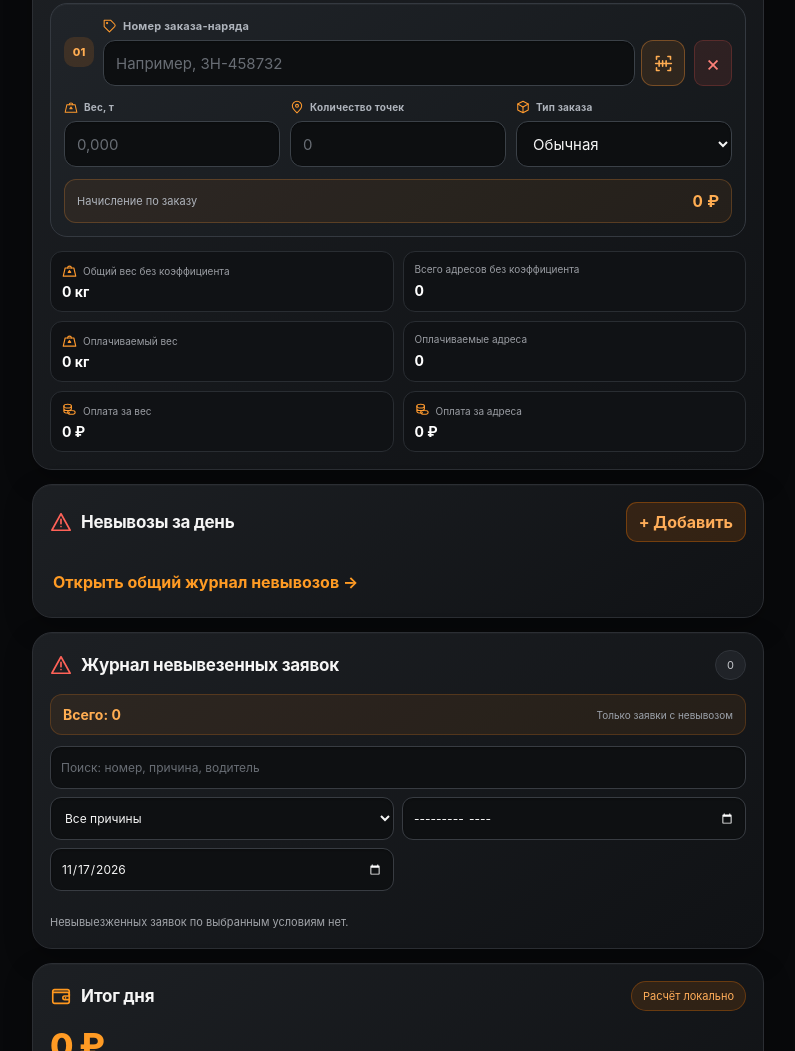
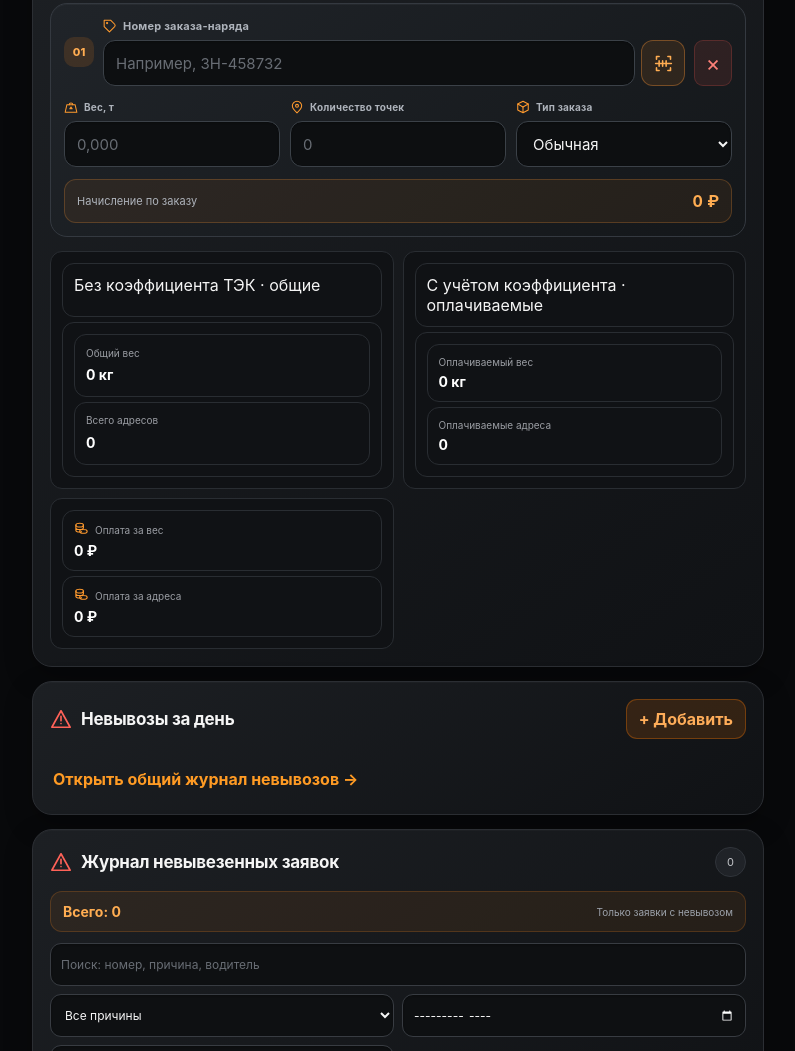
Before and after one commit to busygin-nickita/moya-zarplata, a plain HTML site: page index.html in a window 1280 px wide. Shown: the part 3271-4322 px from the top of the page, without its empty margins (242-1037 px from the left). Drawn offline with nearby package versions, Linux system fonts and the light colour scheme.

Commit message:
Group daily totals into neutral gross and orange payable sections

```diff
--- a/index.html
+++ b/index.html
@@ -135,7 +135,26 @@
  <p class="scanner-hint">Если код не считывается, можно ввести номер ЗН вручную в поле заказа.</p>
 </div>
 <div id="orders"></div>
-<div class="totals"><div><span class="metric-label"><svg class="inline-icon"><use href="#i-weight"/></svg>Общий вес без коэффициента</span><b id="rawWeightTotal">0 кг</b></div><div><span>Всего адресов без коэффициента</span><b id="rawPointsTotal">0</b></div><div><span class="metric-label"><svg class="inline-icon"><use href="#i-weight"/></svg>Оплачиваемый вес</span><b id="weightTotal">0 кг</b></div><div><span>Оплачиваемые адреса</span><b id="pointsTotal">0</b></div><div><span class="metric-label"><svg class="inline-icon"><use href="#i-coins"/></svg>Оплата за вес</span><b id="weightPay">0 ₽</b></div><div><span class="metric-label"><svg class="inline-icon"><use href="#i-coins"/></svg>Оплата за адреса</span><b id="pointsPay">0 ₽</b></div></div>
+<div class="totals">
+ <div class="totals-group totals-raw">
+  <div class="totals-group-title">Без коэффициента ТЭК · общие</div>
+  <div class="totals-group-grid">
+   <div><span class="metric-label">Общий вес</span><b id="rawWeightTotal">0 кг</b></div>
+   <div><span>Всего адресов</span><b id="rawPointsTotal">0</b></div>
+  </div>
+ </div>
+ <div class="totals-group totals-paid">
+  <div class="totals-group-title">С учётом коэффициента · оплачиваемые</div>
+  <div class="totals-group-grid">
+   <div><span class="metric-label">Оплачиваемый вес</span><b id="weightTotal">0 кг</b></div>
+   <div><span>Оплачиваемые адреса</span><b id="pointsTotal">0</b></div>
+  </div>
+ </div>
+ <div class="totals-payments">
+  <div><span class="metric-label"><svg class="inline-icon"><use href="#i-coins"/></svg>Оплата за вес</span><b id="weightPay">0 ₽</b></div>
+  <div><span class="metric-label"><svg class="inline-icon"><use href="#i-coins"/></svg>Оплата за адреса</span><b id="pointsPay">0 ₽</b></div>
+ </div>
+</div>
 </section>
 <section class="card">
 <div class="section-head"><h2><svg class="heading-icon danger"><use href="#i-alert"/></svg>Невывозы за день</h2><button id="addMissed" class="small-btn">+ Добавить</button></div>
@@ -214,5 +233,5 @@
 </nav>
 <section id="printReport" aria-hidden="true"></section>
 <footer>Локальное хранение · Google Sheets при подключении интернета</footer>
-<script src="config.js?v=15"></script><script src="https://unpkg.com/@zxing/browser@0.2.1"></script><script src="https://cdn.jsdelivr.net/npm/tesseract.js@5/dist/tesseract.min.js"></script><script src="https://cdn.jsdelivr.net/npm/html2canvas@1.4.1/dist/html2canvas.min.js"></script><script src="https://cdn.jsdelivr.net/npm/jspdf@2.5.2/dist/jspdf.umd.min.js"></script><script src="app.js?v=51"></script>
+<script src="config.js?v=15"></script><script src="https://unpkg.com/@zxing/browser@0.2.1"></script><script src="https://cdn.jsdelivr.net/npm/tesseract.js@5/dist/tesseract.min.js"></script><script src="https://cdn.jsdelivr.net/npm/html2canvas@1.4.1/dist/html2canvas.min.js"></script><script src="https://cdn.jsdelivr.net/npm/jspdf@2.5.2/dist/jspdf.umd.min.js"></script><script src="app.js?v=52"></script>
 </body></html>
```
